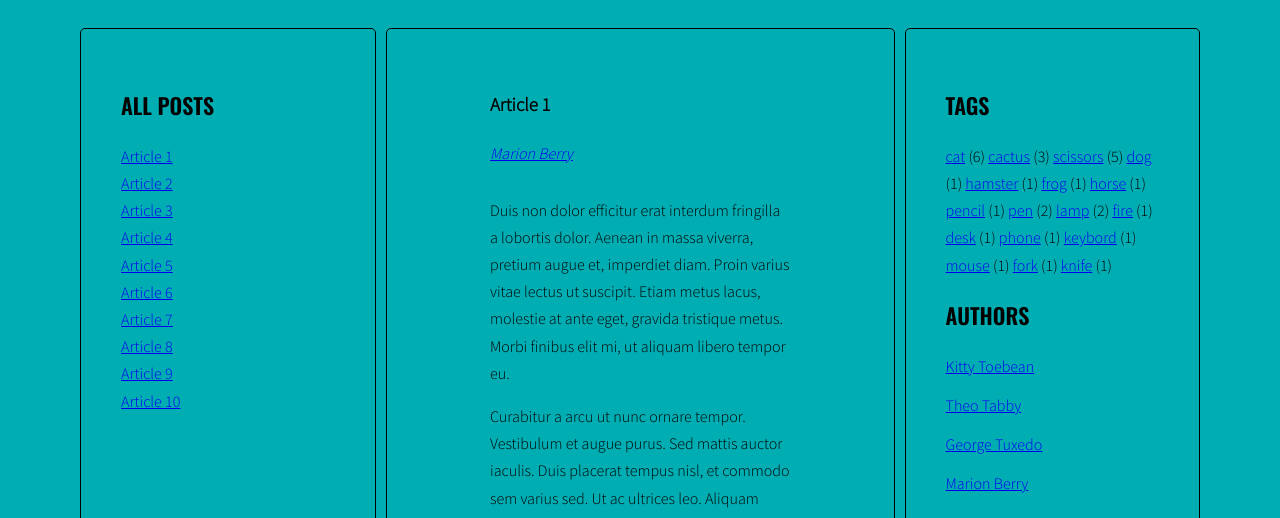
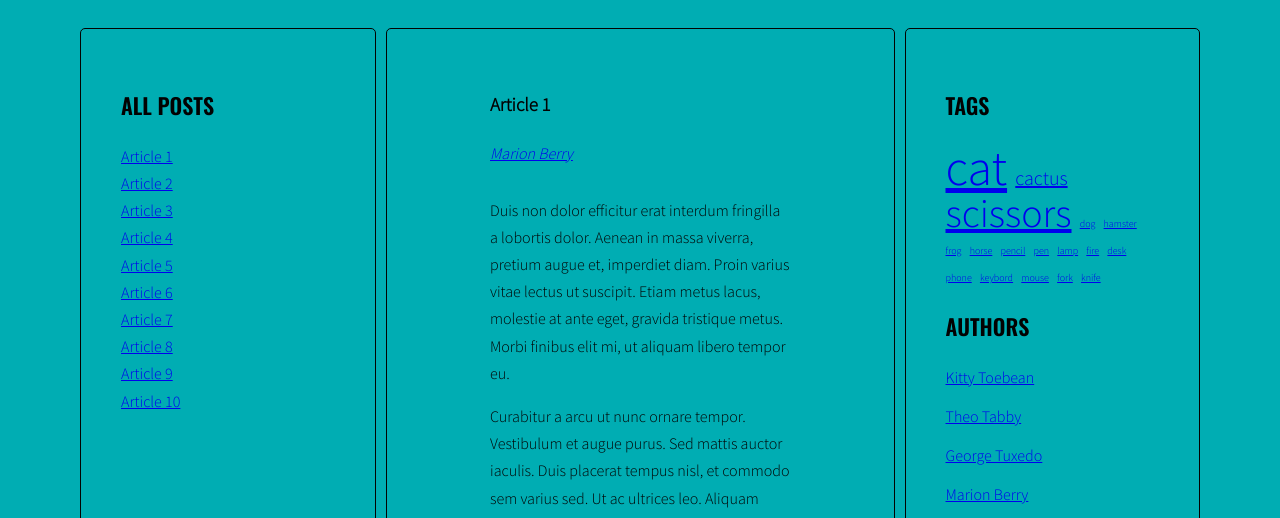
Before and after one commit to wojbiel833/Blog-JS, a website: page index.html in a window 1280 px wide. Shown: the part 582-1100 px from the top of the page. Drawn offline with nearby package versions, Linux system fonts and the light colour scheme.

Commit message:
finish tagsCloud function

```diff
--- a/js/script.js
+++ b/js/script.js
@@ -227,16 +227,51 @@ function authorClickHandler() {
   /* execute function "generateTitleLinks" with article selector as argument */
   generateTitleLinks('[data-author="' + tag + '"]');
 }
+function calculateTagsParams(tags) {
+  // Jej zadaniem będzie znalezienie najmniejszej i największej liczby wystąpień. Te dwie liczby mają zostać zwrócone w postaci obiektu, który będzie zawierał dwa klucze: max i min.
+  const stuffEntries = Object.entries(tags);
+  const stuffValues = Object.values(tags);
+  let min = 1;
+  let max = 1;
+  // console.log(stuffEntries);
+  // console.log(stuffValues);
+  for (let i = 0; i < stuffValues.length; i++) {
+    const [key, values] = stuffEntries[i];
+    // console.log(values);
+    if (values < min) {
+      min = values;
+    }
+    if (values > max) {
+      max = values;
+    }
+  }
+  console.log(min);
+  console.log(max);
+  return { min, max };
+}
+const optCloudClassCount = 5;
+const optCloudClassPrefix = 'tag-size-';
+
+function calculateTagClass(count, params) {
+  const normalizedCount = count - params.min;
+  const normalizedMax = params.max - params.min;
+  const percentage = normalizedCount / normalizedMax;
+  const classNumber = Math.floor(percentage * (optCloudClassCount - 1) + 1);
+  // const classNumber = Math.floor(
+  //   ((count - params.min) / (params.max - params.min)) * optCloudClassCount + 1
+  // );---------------------------------BŁĄD!!!
+  return classNumber;
+}
 
 function generateTagsCloud() {
   /* [NEW] create a new variable allTags with an empty object */
   let allTags = {};
   /* find all articles */
   const posts = document.querySelectorAll('.post');
-  console.log(posts);
+  // console.log(posts);
   /* START LOOP: for every article: */
   for (const post of posts) {
-    console.log(post);
+    // console.log(post);
     /* find tags wrapper */
     // const singlePost = post.querySelector('.post');
     // console.log(singlePost); // !!
@@ -245,48 +280,59 @@ function generateTagsCloud() {
     let linkHTML;
     /* get tags from data-tags attribute */
     const dataTags = post.getAttribute('data-tags');
-    console.log(dataTags);
+    // console.log(dataTags);
     /* split tags into array */
     const tags = dataTags.split(' ');
-    console.log(tags);
+    // console.log(tags);
     /* START LOOP: for each tag */
     for (const tag of tags) {
-      console.log(tag);
+      // console.log(tag);
       /* generate HTML of the link */
       linkHTML = `<li><a href="#tag-` + tag + `">` + tag + `</a></li>`;
-      console.log(linkHTML);
+      // console.log(linkHTML);
       /* add generated code to html variable */
       html = linkHTML;
-      console.log(html);
+      // console.log(html);
       /* [NEW] check if this link is NOT already in allTags */
       if (!allTags[tag]) {
-        console.log(allTags);
+        // console.log(allTags);
         /* [NEW] add generated code to allTags object */
         allTags[tag] = 1;
       } else {
         allTags[tag]++;
-        console.log(allTags);
+        // console.log(allTags);
       }
       /* END LOOP: for each tag */
     }
     /* insert HTML of all the links into the tags wrapper */
     const tagsWrapper = document.querySelector('.list.tags');
-    console.log(tagsWrapper);
+    // console.log(tagsWrapper);
     tagsWrapper.insertAdjacentHTML('beforeend', linkHTML);
-    console.log(tagsWrapper);
+    // console.log(tagsWrapper);
 
     /* END LOOP: for every article: */
   }
   /* [NEW] find list of tags in right column */
   const tagList = document.querySelector('.tags');
   /* [NEW] create variable for all links HTML code */
+  const tagsParams = calculateTagsParams(allTags);
+  console.log('tagsParams:', tagsParams);
+
   let allTagsHTML = '';
 
   /* [NEW] START LOOP: for each tag in allTags: */
   for (let tag in allTags) {
     /* [NEW] generate code of a link and add it to allTagsHTML */
     allTagsHTML +=
-      '<a href="#' + tag + '">' + tag + '</a>' + ' (' + allTags[tag] + ') ';
+      '<li><a class="' +
+      optCloudClassPrefix +
+      calculateTagClass(allTags[tag], tagsParams) +
+      '"href="#' +
+      tag +
+      '">' +
+      tag +
+      '</a></li> ';
+    // console.log(allTagsHTML);
   }
   /* [NEW] END LOOP: for each tag in allTags: */
 
--- a/sass/style.scss
+++ b/sass/style.scss
@@ -147,6 +147,27 @@ body {
     margin-left: 8px;
   }
 }
+.tags {
+  li {
+    line-height: 1;
+    display: inline;
+  }
+  .tag-size-1 {
+    font-size: 10px;
+  }
+  .tag-size-2 {
+    font-size: 20px;
+  }
+  .tag-size-3 {
+    font-size: 30px;
+  }
+  .tag-size-4 {
+    font-size: 40px;
+  }
+  .tag-size-5 {
+    font-size: 50px;
+  }
+}
 .animated-example {
   margin: 20px auto;
   width: 300px;
```
Also changed, not shown: css/style.css, 1 other file.
